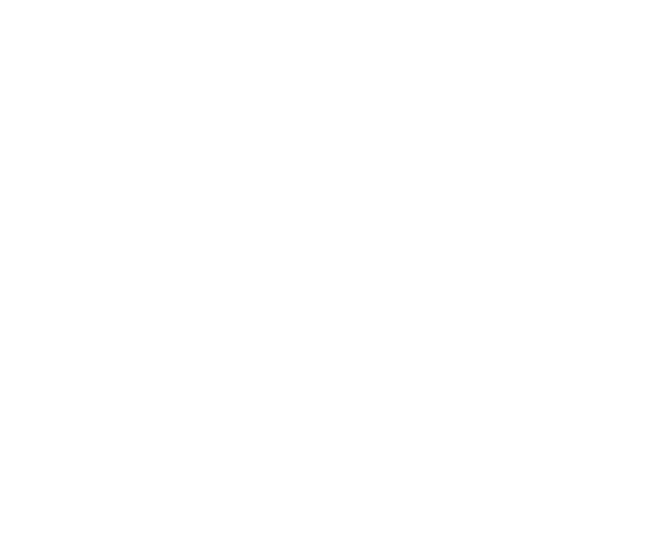
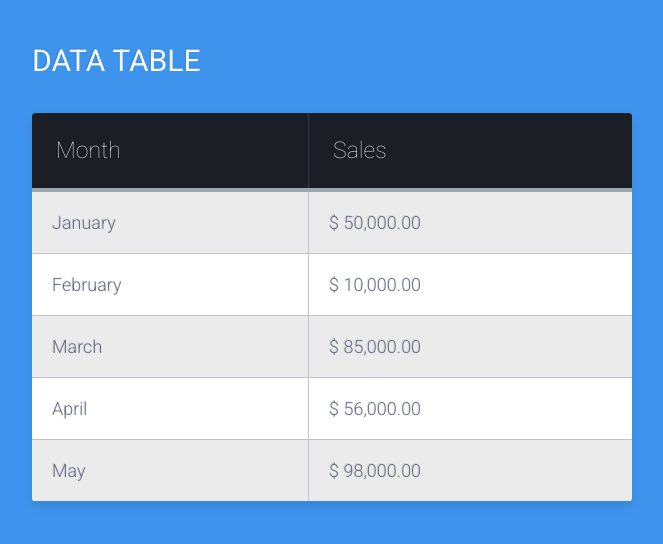
Before and after one commit to fclopezjurado/es6tutorial, a website built with webpack: page src/index.html in a window 1280 px wide. Shown: the whole page, without its empty margins (308-971 px from the left). Built offline with nearby package versions, Linux system fonts and the light colour scheme.

Commit message:
Update dependencies from package.json. Update project configuration.

```diff
--- /dev/null
+++ b/src/css/index.css
@@ -0,0 +1,143 @@
+@import url(https://fonts.googleapis.com/css?family=Roboto:400,500,700,300,100);
+
+body {
+  background-color: #3e94ec;
+  font-family: "Roboto", helvetica, arial, sans-serif;
+  font-size: 16px;
+  font-weight: 400;
+  text-rendering: optimizeLegibility;
+}
+
+div.table-title {
+  display: block;
+  margin: auto;
+  max-width: 600px;
+  padding:5px;
+  width: 100%;
+}
+
+.table-title h3 {
+  color: #fafafa;
+  font-size: 30px;
+  font-weight: 400;
+  font-style:normal;
+  font-family: "Roboto", helvetica, arial, sans-serif;
+  text-shadow: -1px -1px 1px rgba(0, 0, 0, 0.1);
+  text-transform:uppercase;
+}
+
+
+/*** Table Styles **/
+
+.table-fill {
+  background: white;
+  border-radius:3px;
+  border-collapse: collapse;
+  height: 320px;
+  margin: auto;
+  max-width: 600px;
+  padding:5px;
+  width: 100%;
+  box-shadow: 0 5px 10px rgba(0, 0, 0, 0.1);
+  animation: float 5s infinite;
+}
+
+th {
+  color:#D5DDE5;;
+  background:#1b1e24;
+  border-bottom:4px solid #9ea7af;
+  border-right: 1px solid #343a45;
+  font-size:23px;
+  font-weight: 100;
+  padding:24px;
+  text-align:left;
+  text-shadow: 0 1px 1px rgba(0, 0, 0, 0.1);
+  vertical-align:middle;
+}
+
+th:first-child {
+  border-top-left-radius:3px;
+}
+
+th:last-child {
+  border-top-right-radius:3px;
+  border-right:none;
+}
+
+tr {
+  border-top: 1px solid #C1C3D1;
+  border-bottom: 1px solid #C1C3D1;
+  color:#666B85;
+  font-size:16px;
+  font-weight:normal;
+  text-shadow: 0 1px 1px rgba(256, 256, 256, 0.1);
+}
+
+tr:hover td {
+  background:#4E5066;
+  color:#FFFFFF;
+  border-top: 1px solid #22262e;
+}
+
+tr:first-child {
+  border-top:none;
+}
+
+tr:last-child {
+  border-bottom:none;
+}
+
+tr:nth-child(odd) td {
+  background:#EBEBEB;
+}
+
+tr:nth-child(odd):hover td {
+  background:#4E5066;
+}
+
+tr:last-child td:first-child {
+  border-bottom-left-radius:3px;
+}
+
+tr:last-child td:last-child {
+  border-bottom-right-radius:3px;
+}
+
+td {
+  background:#FFFFFF;
+  padding:20px;
+  text-align:left;
+  vertical-align:middle;
+  font-weight:300;
+  font-size:18px;
+  text-shadow: -1px -1px 1px rgba(0, 0, 0, 0.1);
+  border-right: 1px solid #C1C3D1;
+}
+
+td:last-child {
+  border-right: 0;
+}
+
+th.text-left {
+  text-align: left;
+}
+
+th.text-center {
+  text-align: center;
+}
+
+th.text-right {
+  text-align: right;
+}
+
+td.text-left {
+  text-align: left;
+}
+
+td.text-center {
+  text-align: center;
+}
+
+td.text-right {
+  text-align: right;
+}
--- a/src/index.html
+++ b/src/index.html
@@ -1,10 +1,42 @@
 <!DOCTYPE html>
 <html lang="en">
 <head>
-    <meta charset="UTF-8">
-    <title>Title</title>
+  <meta charset="UTF-8">
+  <title>Title</title>
 </head>
 <body>
-
+<div class="table-title">
+  <h3>Data Table</h3>
+</div>
+<table class="table-fill">
+  <thead>
+  <tr>
+    <th class="text-left">Month</th>
+    <th class="text-left">Sales</th>
+  </tr>
+  </thead>
+  <tbody class="table-hover">
+  <tr>
+    <td class="text-left">January</td>
+    <td class="text-left">$ 50,000.00</td>
+  </tr>
+  <tr>
+    <td class="text-left">February</td>
+    <td class="text-left">$ 10,000.00</td>
+  </tr>
+  <tr>
+    <td class="text-left">March</td>
+    <td class="text-left">$ 85,000.00</td>
+  </tr>
+  <tr>
+    <td class="text-left">April</td>
+    <td class="text-left">$ 56,000.00</td>
+  </tr>
+  <tr>
+    <td class="text-left">May</td>
+    <td class="text-left">$ 98,000.00</td>
+  </tr>
+  </tbody>
+</table>
 </body>
 </html>
--- a/src/index.js
+++ b/src/index.js
@@ -0,0 +1 @@
+import styles from './css/index.css';
--- a/webpack.common.js
+++ b/webpack.common.js
@@ -1,19 +1,32 @@
 const
-  pkg                = require('./package.json'),
-  path               = require('path'),
-  webpack            = require('webpack'),
+  pkg = require('./package.json'),
+  path = require('path'),
+  webpack = require('webpack'),
   { CleanWebpackPlugin } = require('clean-webpack-plugin'),
   HtmlWebpackPlugin = require('html-webpack-plugin'),
   WebpackShellPlugin = require('webpack-shell-plugin'),
-  ASSET_PATH         = process.env.ASSET_PATH || '/';
+  MiniCssExtractPlugin = require('mini-css-extract-plugin'),
+  env = process.env.NODE_ENV !== 'production';
 
 module.exports = {
   entry: './src/index.js',
   output: {
     path: path.resolve(__dirname, 'dist'),
     filename: `${pkg.name}.js`,
-    chunkFilename: '[name].js',
-    publicPath: ASSET_PATH
+    chunkFilename: '[name].js'
+  },
+  module: {
+    rules: [
+      {
+        test: /\.js$/,
+        include: path.resolve(__dirname, 'src'),
+        loader: 'babel-loader'
+      },
+      {
+        test: /\.css$/,
+        use: [MiniCssExtractPlugin.loader, 'css-loader']
+      }
+    ]
   },
   plugins: [
     new CleanWebpackPlugin(),
@@ -26,12 +39,16 @@ module.exports = {
       ]
     }),
     new webpack.DefinePlugin({
-      'process.env.LIB_VERSION': JSON.stringify(pkg.version)
+      'version': JSON.stringify(pkg.version)
     }),
     new HtmlWebpackPlugin({
       filename: 'index.html',
       template: 'src/index.html',
       title: pkg.name
     }),
+    new MiniCssExtractPlugin({
+      filename: env ? `${pkg.name}.css` : `${pkg.name}.[hash].css`,
+      chunkFilename: env ? `${pkg.name}.css` : `${pkg.name}.[hash].css`,
+    }),
   ]
 };
--- a/webpack.dev.js
+++ b/webpack.dev.js
@@ -1,7 +1,6 @@
-const
-  webpack           = require('webpack'),
-  merge             = require('webpack-merge'),
-  common            = require('./webpack.common.js');
+const webpack = require('webpack'),
+  merge = require('webpack-merge'),
+  common = require('./webpack.common.js');
 
 module.exports = merge(common, {
   mode: 'development',
@@ -10,7 +9,7 @@ module.exports = merge(common, {
   },
   plugins: [
     new webpack.DefinePlugin({
-      'process.env.NODE_ENV': JSON.stringify('development')
+      'env': JSON.stringify('development')
     })
   ]
 });
```
Also changed, not shown: package.json (+11 -7 lines), webpack.prod.js (+8 -13 lines), 1 other file.
